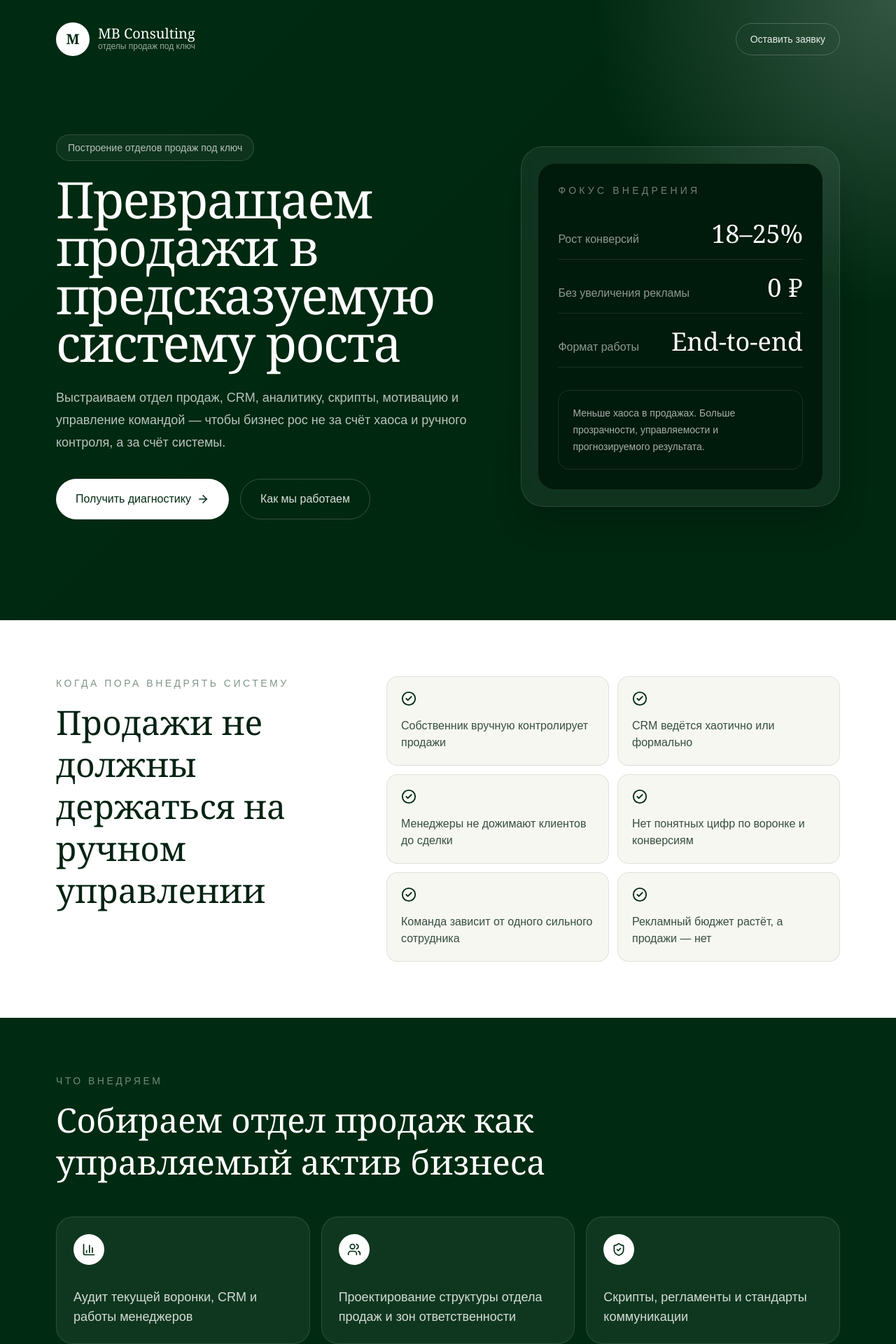
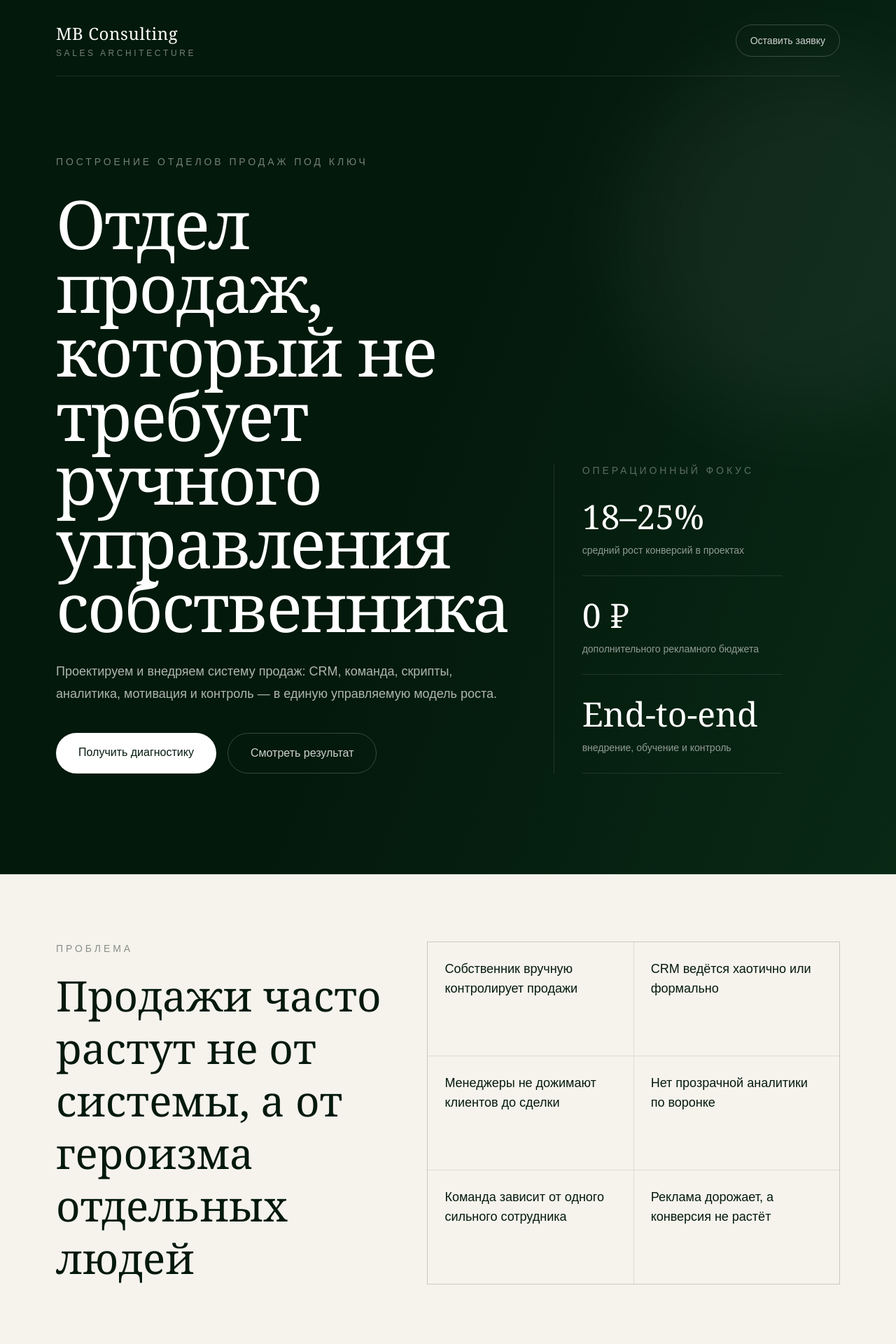
Before and after one commit to kirill11999988-tech/mb-consulting, a Next.js app: page / in a window 1280 px wide. Shown: the top 1920 px of the page at 70% size. Built offline with nearby package versions, Linux system fonts and the light colour scheme.

Commit message:
premium editorial redesign

```diff
--- a/app/page.tsx
+++ b/app/page.tsx
@@ -1,40 +1,30 @@
 "use client";
 
 import React, { useState } from "react";
-import { motion } from "framer-motion";
-import {
-  ArrowRight,
-  BarChart3,
-  CheckCircle2,
-  LineChart,
-  ShieldCheck,
-  Users,
-  Zap,
-} from "lucide-react";
 
 const services = [
-  "Аудит текущей воронки, CRM и работы менеджеров",
-  "Проектирование структуры отдела продаж и зон ответственности",
+  "Аудит воронки, CRM и текущей работы отдела",
+  "Проектирование структуры отдела продаж",
   "Скрипты, регламенты и стандарты коммуникации",
-  "Внедрение аналитики, KPI и управленческой отчётности",
-  "Найм, онбординг, обучение и коучинг менеджеров",
+  "KPI, аналитика и управленческая отчётность",
+  "Найм, онбординг и обучение менеджеров",
   "Система мотивации для менеджеров и РОПа",
 ];
 
-const pains = [
+const problems = [
   "Собственник вручную контролирует продажи",
   "CRM ведётся хаотично или формально",
   "Менеджеры не дожимают клиентов до сделки",
-  "Нет понятных цифр по воронке и конверсиям",
+  "Нет прозрачной аналитики по воронке",
   "Команда зависит от одного сильного сотрудника",
-  "Рекламный бюджет растёт, а продажи — нет",
+  "Реклама дорожает, а конверсия не растёт",
 ];
 
 const steps = [
-  ["01", "Диагностика", "Разбираем текущую систему продаж, воронку, CRM, команду и ограничения роста."],
-  ["02", "Архитектура", "Проектируем структуру отдела, роли, KPI, отчётность, скрипты и стандарты."],
-  ["03", "Внедрение", "Настраиваем процессы, обучаем команду и внедряем регулярное управление."],
-  ["04", "Рост", "Отслеживаем конверсии, устраняем потери и доводим систему до результата."],
+  ["01", "Диагностика", "Разбираем воронку, CRM, команду, роли, мотивацию и управленческие ограничения."],
+  ["02", "Архитектура", "Проектируем структуру отдела, зоны ответственности, KPI, отчётность и стандарты работы."],
+  ["03", "Внедрение", "Настраиваем процессы, обучаем команду, внедряем регулярный контроль и управленческий ритм."],
+  ["04", "Рост", "Отслеживаем конверсии, устраняем потери и доводим систему до предсказуемого результата."],
 ];
 
 export default function Home() {
@@ -68,112 +58,93 @@ export default function Home() {
   }
 
   return (
-    <main className="min-h-screen bg-[#002B12] text-white">
-      <section className="relative overflow-hidden px-6 py-8 md:px-12 lg:px-20">
-        <div className="absolute inset-0 opacity-20 bg-[radial-gradient(circle_at_top_right,#ffffff_0,transparent_28%),linear-gradient(135deg,transparent_0%,#001A0B_70%)]" />
+    <main className="min-h-screen bg-[#03190C] text-white">
+      <section className="relative min-h-screen overflow-hidden px-6 py-8 md:px-12 lg:px-20">
+        <div className="absolute inset-0 bg-[linear-gradient(110deg,#03190C_0%,#03190C_48%,#092915_100%)]" />
+        <div className="absolute -right-32 top-20 h-[520px] w-[520px] rounded-full bg-white/5 blur-3xl" />
+        <div className="absolute bottom-0 left-0 h-px w-full bg-white/10" />
 
         <div className="relative mx-auto max-w-7xl">
-          <header className="flex items-center justify-between">
-            <div className="flex items-center gap-3">
-              <div className="flex h-12 w-12 items-center justify-center rounded-full bg-white text-[#002B12] font-serif text-xl font-bold">
-                M
-              </div>
-              <div>
-                <p className="font-serif text-xl leading-none">MB Consulting</p>
-                <p className="text-xs text-white/60">отделы продаж под ключ</p>
+          <header className="flex items-center justify-between border-b border-white/10 pb-6">
+            <div>
+              <div className="font-serif text-2xl tracking-wide">MB Consulting</div>
+              <div className="mt-1 text-xs uppercase tracking-[0.3em] text-white/45">
+                sales architecture
               </div>
             </div>
 
             <a
               href="#lead"
-              className="hidden rounded-full border border-white/20 px-5 py-3 text-sm text-white/90 transition hover:bg-white hover:text-[#002B12] md:inline-flex"
+              className="rounded-full border border-white/20 px-5 py-3 text-sm text-white/80 transition hover:bg-white hover:text-[#03190C]"
             >
               Оставить заявку
             </a>
           </header>
 
-          <div className="grid gap-12 py-20 md:grid-cols-[1.15fr_0.85fr] md:items-center lg:py-28">
-            <motion.div
-              initial={{ opacity: 0, y: 24 }}
-              animate={{ opacity: 1, y: 0 }}
-              transition={{ duration: 0.7 }}
-            >
-              <p className="mb-5 inline-flex rounded-full border border-white/15 bg-white/5 px-4 py-2 text-sm text-white/70">
+          <div className="grid gap-16 py-20 md:grid-cols-[1.2fr_0.8fr] md:items-end lg:py-28">
+            <div>
+              <p className="mb-8 max-w-xl text-sm uppercase tracking-[0.28em] text-white/45">
                 Построение отделов продаж под ключ
               </p>
 
-              <h1 className="max-w-4xl font-serif text-5xl leading-[0.95] tracking-tight md:text-7xl">
-                Превращаем продажи в предсказуемую систему роста
+              <h1 className="max-w-5xl font-serif text-5xl leading-[0.95] tracking-tight md:text-7xl lg:text-8xl">
+                Отдел продаж, который не требует ручного управления собственника
               </h1>
 
-              <p className="mt-7 max-w-2xl text-lg leading-8 text-white/72">
-                Выстраиваем отдел продаж, CRM, аналитику, скрипты, мотивацию и управление командой — чтобы бизнес рос не за счёт хаоса и ручного контроля, а за счёт системы.
+              <p className="mt-8 max-w-2xl text-lg leading-8 text-white/68">
+                Проектируем и внедряем систему продаж: CRM, команда, скрипты,
+                аналитика, мотивация и контроль — в единую управляемую модель роста.
               </p>
 
-              <div className="mt-9 flex flex-col gap-4 sm:flex-row">
+              <div className="mt-10 flex flex-col gap-4 sm:flex-row">
                 <a
                   href="#lead"
-                  className="inline-flex items-center justify-center gap-2 rounded-full bg-white px-7 py-4 font-medium text-[#002B12] transition hover:scale-[1.02]"
+                  className="rounded-full bg-white px-8 py-4 text-center font-medium text-[#03190C] transition hover:scale-[1.02]"
                 >
-                  Получить диагностику <ArrowRight size={18} />
+                  Получить диагностику
                 </a>
 
                 <a
-                  href="#approach"
-                  className="inline-flex items-center justify-center rounded-full border border-white/20 px-7 py-4 text-white/85 transition hover:bg-white/10"
+                  href="#case"
+                  className="rounded-full border border-white/20 px-8 py-4 text-center text-white/80 transition hover:bg-white/10"
                 >
-                  Как мы работаем
+                  Смотреть результат
                 </a>
               </div>
-            </motion.div>
+            </div>
 
-            <motion.div
-              initial={{ opacity: 0, scale: 0.96 }}
-              animate={{ opacity: 1, scale: 1 }}
-              transition={{ duration: 0.7, delay: 0.15 }}
-              className="rounded-[2rem] border border-white/12 bg-white/[0.06] p-6 shadow-2xl backdrop-blur"
-            >
-              <div className="rounded-[1.5rem] bg-[#001A0B] p-7">
-                <p className="text-sm uppercase tracking-[0.3em] text-white/45">
-                  Фокус внедрения
-                </p>
+            <div className="border-l border-white/10 pl-6 md:pl-10">
+              <div className="text-sm uppercase tracking-[0.28em] text-white/35">
+                Операционный фокус
+              </div>
 
-                <div className="mt-8 grid gap-5">
-                  <Metric label="Рост конверсий" value="18–25%" />
-                  <Metric label="Без увеличения рекламы" value="0 ₽" />
-                  <Metric label="Формат работы" value="End-to-end" />
-                </div>
-
-                <div className="mt-8 rounded-2xl border border-white/10 p-5 text-sm leading-6 text-white/65">
-                  Меньше хаоса в продажах. Больше прозрачности, управляемости и прогнозируемого результата.
-                </div>
+              <div className="mt-8 space-y-8">
+                <Metric value="18–25%" label="средний рост конверсий в проектах" />
+                <Metric value="0 ₽" label="дополнительного рекламного бюджета" />
+                <Metric value="End-to-end" label="внедрение, обучение и контроль" />
               </div>
-            </motion.div>
+            </div>
           </div>
         </div>
       </section>
 
-      <section className="bg-white px-6 py-20 text-[#062313] md:px-12 lg:px-20">
+      <section className="bg-[#F6F3EC] px-6 py-24 text-[#03190C] md:px-12 lg:px-20">
         <div className="mx-auto max-w-7xl">
-          <div className="grid gap-10 md:grid-cols-[0.8fr_1.2fr]">
+          <div className="grid gap-12 md:grid-cols-[0.9fr_1.1fr]">
             <div>
-              <p className="text-sm uppercase tracking-[0.25em] text-[#002B12]/50">
-                Когда пора внедрять систему
-              </p>
+              <div className="text-sm uppercase tracking-[0.28em] text-[#03190C]/45">
+                Проблема
+              </div>
 
-              <h2 className="mt-4 font-serif text-4xl leading-tight md:text-5xl">
-                Продажи не должны держаться на ручном управлении
+              <h2 className="mt-5 max-w-xl font-serif text-4xl leading-tight md:text-6xl">
+                Продажи часто растут не от системы, а от героизма отдельных людей
               </h2>
             </div>
 
-            <div className="grid gap-3 sm:grid-cols-2">
-              {pains.map((pain) => (
-                <div
-                  key={pain}
-                  className="rounded-2xl border border-[#002B12]/10 bg-[#F7F7F2] p-5 text-[#062313]/80"
-                >
-                  <CheckCircle2 className="mb-4 text-[#002B12]" size={22} />
-                  {pain}
+            <div className="grid gap-px overflow-hidden border border-[#03190C]/10 bg-[#03190C]/10 md:grid-cols-2">
+              {problems.map((item) => (
+                <div key={item} className="bg-[#F6F3EC] p-6 text-lg leading-7">
+                  {item}
                 </div>
               ))}
             </div>
@@ -181,105 +152,108 @@ export default function Home() {
         </div>
       </section>
 
-      <section id="approach" className="px-6 py-20 md:px-12 lg:px-20">
+      <section id="approach" className="px-6 py-24 md:px-12 lg:px-20">
         <div className="mx-auto max-w-7xl">
-          <div className="max-w-3xl">
-            <p className="text-sm uppercase tracking-[0.25em] text-white/45">
+          <div className="border-b border-white/10 pb-12">
+            <div className="text-sm uppercase tracking-[0.28em] text-white/35">
               Что внедряем
-            </p>
+            </div>
 
-            <h2 className="mt-4 font-serif text-4xl leading-tight md:text-5xl">
+            <h2 className="mt-5 max-w-4xl font-serif text-4xl leading-tight md:text-6xl">
               Собираем отдел продаж как управляемый актив бизнеса
             </h2>
           </div>
 
-          <div className="mt-12 grid gap-4 md:grid-cols-3">
-            {services.map((service, i) => {
-              const icons = [BarChart3, Users, ShieldCheck, LineChart, Zap, CheckCircle2];
-              const Icon = icons[i];
-
-              return (
-                <div
-                  key={service}
-                  className="rounded-[1.5rem] border border-white/12 bg-white/[0.06] p-6"
-                >
-                  <div className="mb-8 flex h-11 w-11 items-center justify-center rounded-full bg-white text-[#002B12]">
-                    <Icon size={20} />
-                  </div>
-
-                  <p className="text-lg leading-7 text-white/82">{service}</p>
+          <div className="grid border-b border-white/10 md:grid-cols-2">
+            {services.map((service, index) => (
+              <div
+                key={service}
+                className="border-t border-white/10 py-8 md:odd:border-r md:odd:border-white/10 md:odd:pr-10 md:even:pl-10"
+              >
+                <div className="text-sm text-white/35">0{index + 1}</div>
+                <div className="mt-4 text-2xl leading-8 text-white/86">
+                  {service}
                 </div>
-              );
-            })}
-          </div>
-        </div>
-      </section>
-
-      <section className="bg-[#F7F7F2] px-6 py-20 text-[#062313] md:px-12 lg:px-20">
-        <div className="mx-auto max-w-7xl">
-          <p className="text-sm uppercase tracking-[0.25em] text-[#002B12]/50">
-            Процесс
-          </p>
-
-          <h2 className="mt-4 max-w-3xl font-serif text-4xl leading-tight md:text-5xl">
-            От диагностики до отдела, который работает по стандартам
-          </h2>
-
-          <div className="mt-12 grid gap-4 md:grid-cols-4">
-            {steps.map(([num, title, text]) => (
-              <div
-                key={num}
-                className="rounded-[1.5rem] border border-[#002B12]/10 bg-white p-6 shadow-sm"
-              >
-                <p className="font-serif text-5xl text-[#002B12]/20">{num}</p>
-                <h3 className="mt-8 text-xl font-semibold">{title}</h3>
-                <p className="mt-4 leading-7 text-[#062313]/65">{text}</p>
               </div>
             ))}
           </div>
         </div>
       </section>
 
-      <section id="lead" className="px-6 py-20 md:px-12 lg:px-20">
-        <div className="mx-auto grid max-w-7xl gap-10 md:grid-cols-[0.9fr_1.1fr] md:items-start">
+      <section id="case" className="bg-white px-6 py-24 text-[#03190C] md:px-12 lg:px-20">
+        <div className="mx-auto max-w-7xl">
+          <div className="grid gap-12 md:grid-cols-[0.8fr_1.2fr]">
+            <div>
+              <div className="text-sm uppercase tracking-[0.28em] text-[#03190C]/45">
+                Кейс
+              </div>
+
+              <h2 className="mt-5 font-serif text-4xl leading-tight md:text-6xl">
+                +18% к конверсии из квалифицированного лида в договор
+              </h2>
+
+              <p className="mt-6 text-lg leading-8 text-[#03190C]/65">
+                Результат первого месяца после пересборки процессов, воронки,
+                скриптов и управленческой отчётности.
+              </p>
+            </div>
+
+            <div className="border border-[#03190C]/10">
+              <CaseRow left="До проекта" right="CRM велась формально, показатели не были оцифрованы, менеджеры не дожимали клиентов." />
+              <CaseRow left="Что сделали" right="Пересобрали скрипты, разграничили роли, внедрили отчётность, наняли и ввели менеджеров." />
+              <CaseRow left="Результат" right="Дважды обновили максимум по договорам без увеличения рекламного бюджета." />
+            </div>
+          </div>
+        </div>
+      </section>
+
+      <section className="bg-[#F6F3EC] px-6 py-24 text-[#03190C] md:px-12 lg:px-20">
+        <div className="mx-auto max-w-7xl">
+          <div className="text-sm uppercase tracking-[0.28em] text-[#03190C]/45">
+            Процесс
+          </div>
+
+          <h2 className="mt-5 max-w-4xl font-serif text-4xl leading-tight md:text-6xl">
+            От диагностики до отдела, который работает по стандартам
+          </h2>
+
+          <div className="mt-14 grid gap-px overflow-hidden border border-[#03190C]/10 bg-[#03190C]/10 md:grid-cols-4">
+            {steps.map(([num, title, text]) => (
+              <div key={num} className="bg-[#F6F3EC] p-7">
+                <div className="font-serif text-5xl text-[#03190C]/20">{num}</div>
+                <h3 className="mt-10 text-2xl font-medium">{title}</h3>
+                <p className="mt-5 leading-7 text-[#03190C]/65">{text}</p>
+              </div>
+            ))}
+          </div>
+        </div>
+      </section>
+
+      <section id="lead" className="px-6 py-24 md:px-12 lg:px-20">
+        <div className="mx-auto grid max-w-7xl gap-12 md:grid-cols-[0.9fr_1.1fr]">
           <div>
-            <p className="text-sm uppercase tracking-[0.25em] text-white/45">
+            <div className="text-sm uppercase tracking-[0.28em] text-white/35">
               Следующий шаг
-            </p>
+            </div>
 
-            <h2 className="mt-4 font-serif text-4xl leading-tight md:text-5xl">
-              Разберём вашу ситуацию и покажем точки роста
+            <h2 className="mt-5 font-serif text-4xl leading-tight md:text-6xl">
+              Разберём вашу систему продаж и покажем точки роста
             </h2>
 
-            <p className="mt-6 text-lg leading-8 text-white/68">
-              На встрече определим ограничения в продажах, приоритеты внедрения и план действий с понятными показателями.
+            <p className="mt-6 max-w-xl text-lg leading-8 text-white/65">
+              На встрече определим ограничения, приоритеты внедрения и план
+              действий с понятными показателями.
             </p>
           </div>
 
           <form
             onSubmit={handleSubmit}
-            className="rounded-[2rem] border border-white/12 bg-white p-6 text-[#062313] shadow-2xl md:p-8"
+            className="border border-white/12 bg-white p-6 text-[#03190C] md:p-8"
           >
-            <div className="grid gap-4">
-              <Input
-                label="Имя"
-                value={form.name}
-                onChange={(v) => setForm({ ...form, name: v })}
-                required
-              />
-
-              <Input
-                label="Телефон или Telegram"
-                value={form.contact}
-                onChange={(v) => setForm({ ...form, contact: v })}
-                required
-              />
-
-              <Input
-                label="Ниша бизнеса"
-                value={form.niche}
-                onChange={(v) => setForm({ ...form, niche: v })}
-              />
+            <div className="grid gap-5">
+              <Input label="Имя" value={form.name} onChange={(v) => setForm({ ...form, name: v })} required />
+              <Input label="Телефон или Telegram" value={form.contact} onChange={(v) => setForm({ ...form, contact: v })} required />
+              <Input label="Ниша бизнеса" value={form.niche} onChange={(v) => setForm({ ...form, niche: v })} />
 
               <label className="grid gap-2 text-sm font-medium">
                 Что сейчас не устраивает в продажах?
@@ -287,21 +261,20 @@ export default function Home() {
                   value={form.problem}
                   onChange={(e) => setForm({ ...form, problem: e.target.value })}
                   rows={4}
-                  className="resize-none rounded-2xl border border-[#002B12]/15 bg-[#F7F7F2] px-4 py-3 outline-none focus:border-[#002B12]"
+                  className="resize-none border border-[#03190C]/15 bg-[#F6F3EC] px-4 py-3 outline-none focus:border-[#03190C]"
                 />
               </label>
             </div>
 
             <button
               disabled={status === "loading"}
-              className="mt-6 inline-flex w-full items-center justify-center gap-2 rounded-full bg-[#002B12] px-7 py-4 font-medium text-white transition hover:scale-[1.01] disabled:opacity-60"
+              className="mt-7 w-full bg-[#03190C] px-7 py-4 font-medium text-white transition hover:opacity-90 disabled:opacity-60"
             >
               {status === "loading" ? "Отправляем..." : "Оставить заявку"}
-              <ArrowRight size={18} />
             </button>
 
             {status === "success" && (
-              <p className="mt-4 text-sm text-[#002B12]">
+              <p className="mt-4 text-sm text-[#03190C]">
                 Заявка отправлена. Мы скоро свяжемся с вами.
               </p>
             )}
@@ -318,11 +291,22 @@ export default function Home() {
   );
 }
 
-function Metric({ label, value }: { label: string; value: string }) {
+function Metric({ value, label }: { value: string; label: string }) {
   return (
-    <div className="flex items-end justify-between border-b border-white/10 pb-4">
-      <span className="text-white/55">{label}</span>
-      <span className="font-serif text-4xl">{value}</span>
+    <div className="border-b border-white/10 pb-6">
+      <div className="font-serif text-5xl">{value}</div>
+      <div className="mt-3 max-w-xs text-sm leading-6 text-white/55">{label}</div>
+    </div>
+  );
+}
+
+function CaseRow({ left, right }: { left: string; right: string }) {
+  return (
+    <div className="grid border-b border-[#03190C]/10 last:border-b-0 md:grid-cols-[0.35fr_0.65fr]">
+      <div className="border-b border-[#03190C]/10 p-6 text-sm uppercase tracking-[0.2em] text-[#03190C]/45 md:border-b-0 md:border-r">
+        {left}
+      </div>
+      <div className="p-6 text-lg leading-8 text-[#03190C]/75">{right}</div>
     </div>
   );
 }
@@ -345,7 +329,7 @@ function Input({
         required={required}
         value={value}
         onChange={(e) => onChange(e.target.value)}
-        className="rounded-2xl border border-[#002B12]/15 bg-[#F7F7F2] px-4 py-3 outline-none focus:border-[#002B12]"
+        className="border border-[#03190C]/15 bg-[#F6F3EC] px-4 py-3 outline-none focus:border-[#03190C]"
       />
     </label>
   );
```
